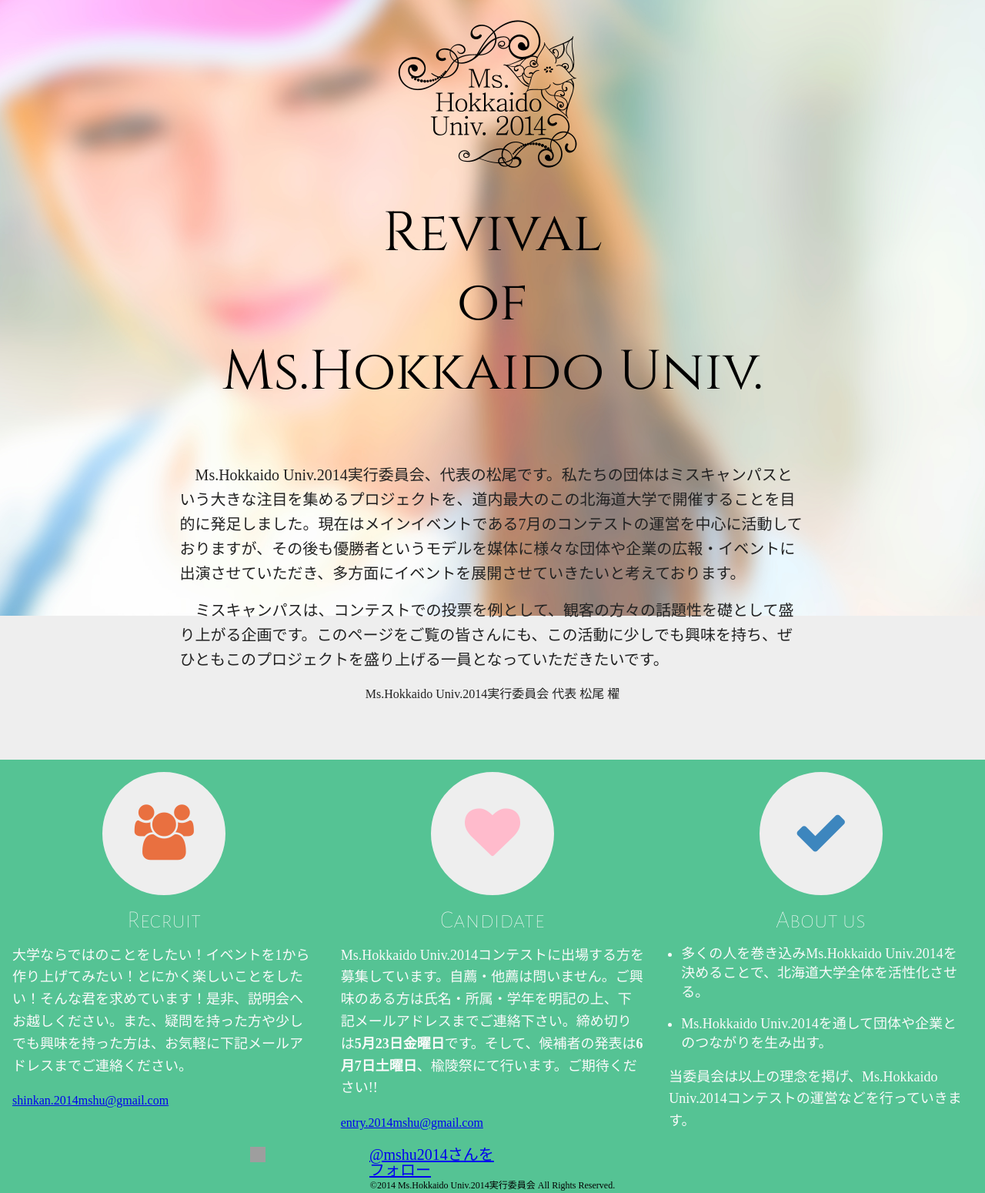
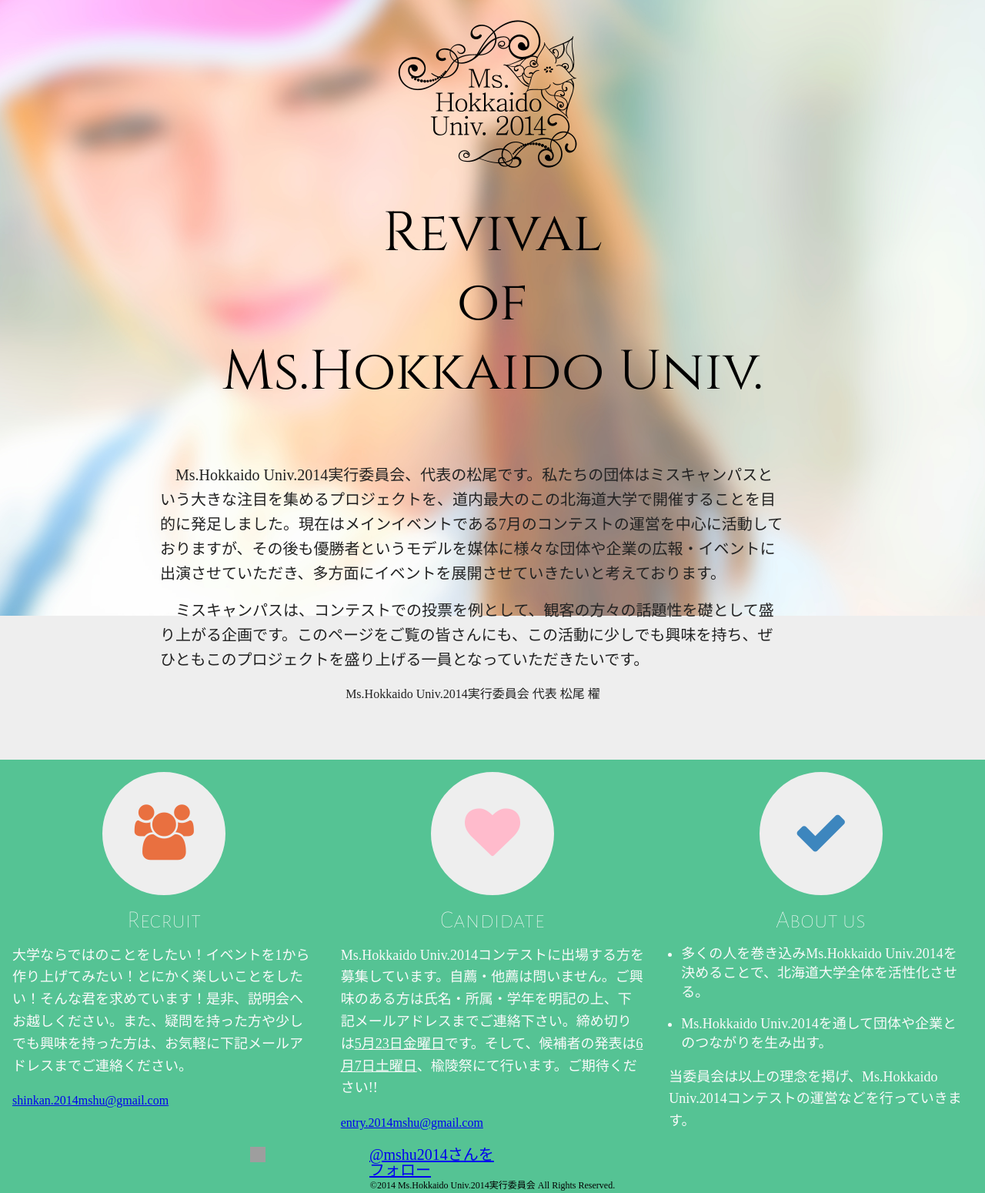
Before and after one commit to endaaman/ms, a Django app: page / in a window 1280 px wide. Shown: the whole page at 77% size. Run offline with Django 3.2, Linux system fonts and the light colour scheme; parts of the project's set-up code (start-up, migrations or seed data) failed here and were passed over; some libraries are stand-ins or nearby versions; grey boxes are pictures that could not be loaded.

Commit message:
大幅改修

```diff
--- a/static/css/common.css
+++ b/static/css/common.css
@@ -53,6 +53,99 @@
   -moz-box-sizing: border-box;
   box-sizing: border-box; }
 
+.container:after,
+.row:after,
+.col:after {
+  content: "";
+  display: block;
+  clear: both; }
+
+.row {
+  padding-bottom: 0em; }
+
+.col {
+  display: block;
+  float: left;
+  width: 100%; }
+
+@media (min-width: 600px) {
+  .gutters .col {
+    margin-left: 2%; }
+
+  .gutters .col:first-child {
+    margin-left: 0; } }
+@media (min-width: 600px) {
+  .span_1 {
+    width: 8.33333%; }
+
+  .gutters .span_1 {
+    width: 6.5%; }
+
+  .span_2 {
+    width: 16.66667%; }
+
+  .gutters .span_2 {
+    width: 15%; }
+
+  .span_3 {
+    width: 25%; }
+
+  .gutters .span_3 {
+    width: 23.5%; }
+
+  .span_4 {
+    width: 33.33333%; }
+
+  .gutters .span_4 {
+    width: 32%; }
+
+  .span_5 {
+    width: 41.66667%; }
+
+  .gutters .span_5 {
+    width: 40.5%; }
+
+  .span_6 {
+    width: 50%; }
+
+  .gutters .span_6 {
+    width: 49%; }
+
+  .span_7 {
+    width: 58.33333%; }
+
+  .gutters .span_7 {
+    width: 57.5%; }
+
+  .span_8 {
+    width: 66.66667%; }
+
+  .gutters .span_8 {
+    width: 66%; }
+
+  .span_9 {
+    width: 75%; }
+
+  .gutters .span_9 {
+    width: 74.5%; }
+
+  .span_10 {
+    width: 83.33333%; }
+
+  .gutters .span_10 {
+    width: 83%; }
+
+  .span_11 {
+    width: 91.66667%; }
+
+  .gutters .span_11 {
+    width: 91.5%; }
+
+  .span_12 {
+    width: 100%; }
+
+  .gutters .span_12 {
+    width: 100%; } }
 html {
   height: 100%;
   background-color: #eeeeee;
@@ -63,9 +156,6 @@
   height: 100%;
   background-color: transparent;
   font-size: 20px; }
-
-strong {
-  font-style: underline; }
 
 #bg {
   z-index: -100;
@@ -123,7 +213,7 @@
 .content ol li {
   list-style-type: decimal; }
 .content strong {
-  font-weight: bold; }
+  text-decoration: underline; }
 
 .top .link-tips {
   margin-top: 8px;
@@ -227,97 +317,3 @@
     text-align: center;
     font-size: 12px;
     line-height: 20px; }
-
-.container:after,
-.row:after,
-.col:after {
-  content: "";
-  display: block;
-  clear: both; }
-
-.row {
-  padding-bottom: 0em; }
-
-.col {
-  display: block;
-  float: left;
-  width: 100%; }
-
-@media (min-width: 600px) {
-  .gutters .col {
-    margin-left: 2%; }
-
-  .gutters .col:first-child {
-    margin-left: 0; } }
-@media (min-width: 600px) {
-  .span_1 {
-    width: 8.33333%; }
-
-  .span_2 {
-    width: 16.66667%; }
-
-  .span_3 {
-    width: 25%; }
-
-  .span_4 {
-    width: 33.33333%; }
-
-  .span_5 {
-    width: 41.66667%; }
-
-  .span_6 {
-    width: 50%; }
-
-  .span_7 {
-    width: 58.33333%; }
-
-  .span_8 {
-    width: 66.66667%; }
-
-  .span_9 {
-    width: 75%; }
-
-  .span_10 {
-    width: 83.33333%; }
-
-  .span_11 {
-    width: 91.66667%; }
-
-  .span_12 {
-    width: 100%; }
-
-  .gutters .span_1 {
-    width: 6.5%; }
-
-  .gutters .span_2 {
-    width: 15%; }
-
-  .gutters .span_3 {
-    width: 23.5%; }
-
-  .gutters .span_4 {
-    width: 32%; }
-
-  .gutters .span_5 {
-    width: 40.5%; }
-
-  .gutters .span_6 {
-    width: 49%; }
-
-  .gutters .span_7 {
-    width: 57.5%; }
-
-  .gutters .span_8 {
-    width: 66%; }
-
-  .gutters .span_9 {
-    width: 74.5%; }
-
-  .gutters .span_10 {
-    width: 83%; }
-
-  .gutters .span_11 {
-    width: 91.5%; }
-
-  .gutters .span_12 {
-    width: 100%; } }
--- a/static/css/common.sass
+++ b/static/css/common.sass
@@ -1,15 +1,12 @@
 @import "compass/reset"
 
-*
-    box-sizing: border-box
 
-@mixin clearfix()
-    &:after
-        content: ""
-        display: block
-        clear: both
+$limit: 600px
+$cols: 12
+$gutters-margin: 2%
 
-$limit : 600px
+@import "responsive"
+
 
 html
     height: 100%
@@ -22,8 +19,6 @@
     background-color: transparent
     font-size: 20px
 
-strong
-    font-style: underline
 
 #bg
     z-index: -100
@@ -43,6 +38,10 @@
     text-align: center
 .right
     text-align: right
+
+
+
+
 
 
 @for $i from 2 through 8
@@ -69,7 +68,7 @@
         list-style-type: decimal
 
     strong
-        font-weight: bold
+        text-decoration: underline
 
 @import url(http://fonts.googleapis.com/css?family=Cinzel)
 
@@ -213,82 +212,3 @@
         text-align: center
         font-size: 12px
         line-height: 20px
-
-
-
-
-
-
-
-
-.container,
-.row,
-.col,
-    @include clearfix
-
-.row
-    padding-bottom: 0em
-
-.col
-    display: block
-    float: left
-    width: 100%
-
-
-@media ( min-width : $limit )
-    .gutters .col
-        margin-left: 2%
-
-    .gutters .col:first-child
-        margin-left: 0
-
-@media ( min-width : $limit )
-    .span_1
-        width: 8.33333333333%
-    .span_2
-        width: 16.6666666667%
-    .span_3
-        width: 25%
-    .span_4
-        width: 33.3333333333%
-    .span_5
-        width: 41.6666666667%
-    .span_6
-        width: 50%
-    .span_7
-        width: 58.3333333333%
-    .span_8
-        width: 66.6666666667%
-    .span_9
-        width: 75%
-    .span_10
-        width: 83.3333333333%
-    .span_11
-        width: 91.6666666667%
-    .span_12
-        width: 100%
-
-    .gutters .span_1
-        width: 6.5%
-    .gutters .span_2
-        width: 15.0%
-    .gutters .span_3
-        width: 23.5%
-    .gutters .span_4
-        width: 32.0%
-    .gutters .span_5
-        width: 40.5%
-    .gutters .span_6
-        width: 49.0%
-    .gutters .span_7
-        width: 57.5%
-    .gutters .span_8
-        width: 66.0%
-    .gutters .span_9
-        width: 74.5%
-    .gutters .span_10
-        width: 83.0%
-    .gutters .span_11
-        width: 91.5%
-    .gutters .span_12
-        width: 100%
--- a/templates/base.html
+++ b/templates/base.html
@@ -9,7 +9,8 @@
 <meta property="og:description" content="北海道大学にミスキャンパスが帰ってきた！その名もMs.Hokkaido Univ.2014！">
 <meta property="og:type" content="university"/>
 <meta property="og:url" content="http://mshu2014.gallery/">
-<meta property="og:image" content="http://mshu2014.gallery{{STATIC_URL}}img/logo.png">{%block head%}{%endblock%}
+<meta property="og:image" content="http://mshu2014.gallery{{STATIC_URL}}img/logo.png">
+{%block head%}{%endblock%}
 <link rel="shortcut icon" href="{{STATIC_URL}}img/favicon.ico" type="image/png" />
 <script src="{{STATIC_URL}}js/jquery-2.0.3.min.js"></script>
 <link rel="stylesheet" href="{{STATIC_URL}}font-awesome/css/font-awesome.min.css" type="text/css" />
```
